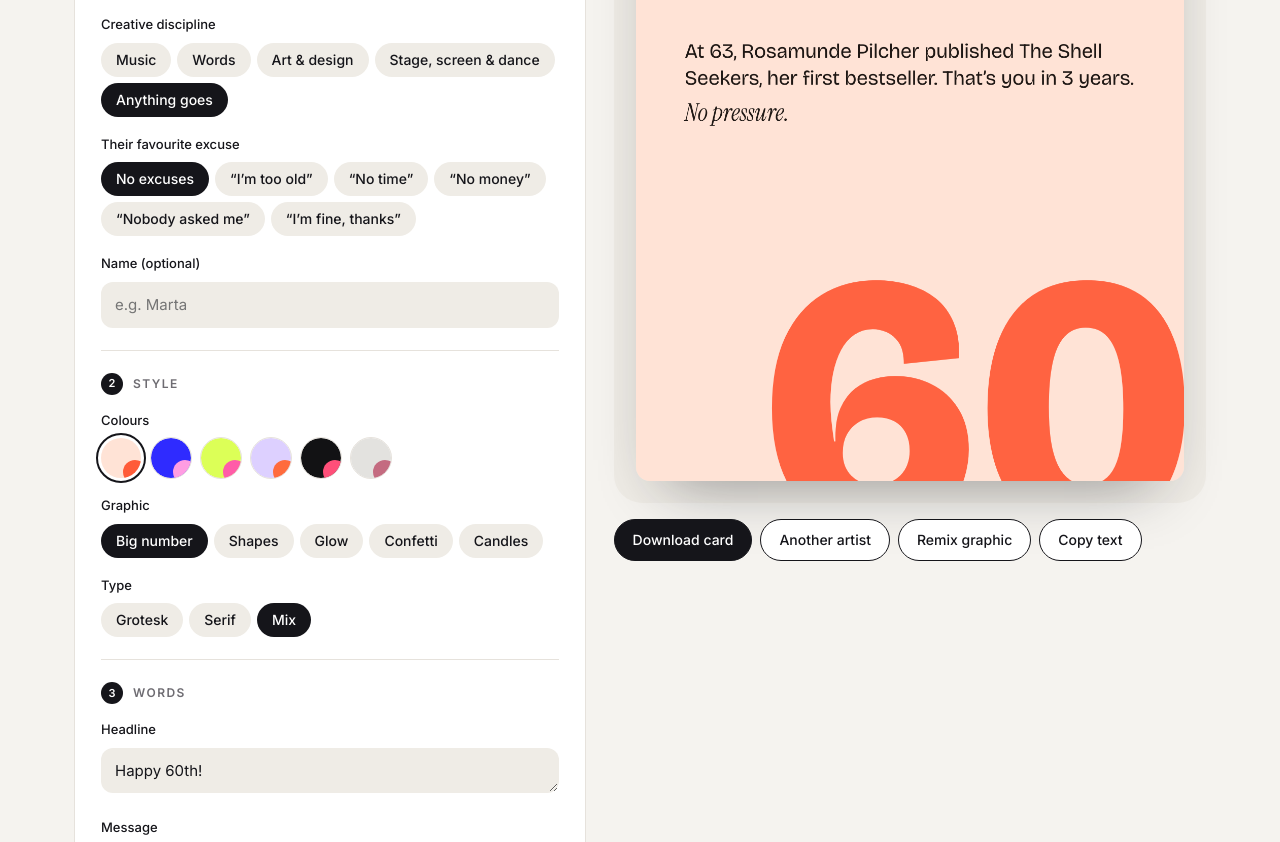
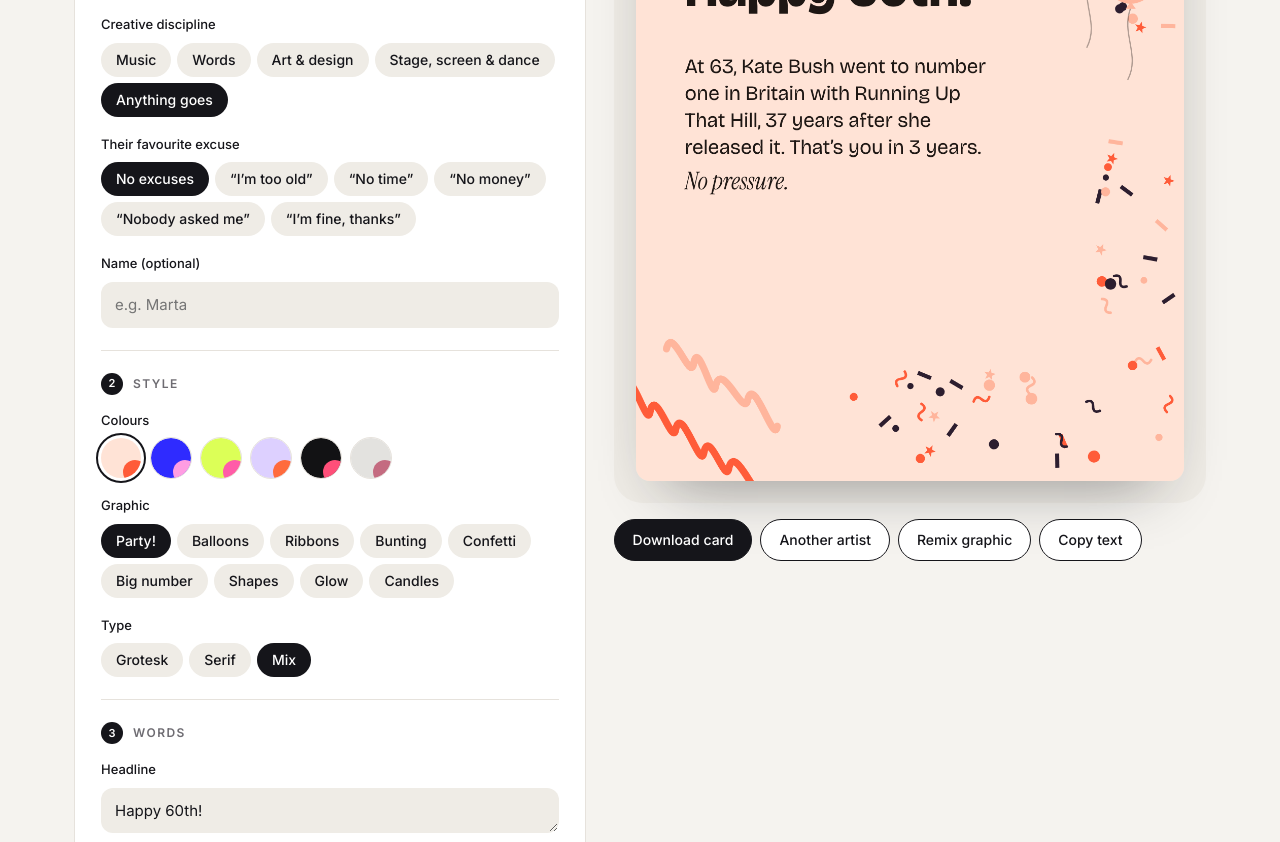
Before and after one commit to kasiata/podcast-age, a plain HTML site: page index.html in a window 1280 px wide. Shown: the part 607-1449 px from the top of the page. Drawn offline with nearby package versions, Linux system fonts and the light colour scheme.

Commit message:
Update index.html

```diff
--- a/index.html
+++ b/index.html
@@ -143,6 +143,15 @@
 // [age, name, gender (w/m), discipline (music/words/art/stage), sentence that follows "At {age}, "]
 const G = [
  // ---------- music
+ [52,"Cher","w","music","Cher went to number one in America with Believe, the oldest woman ever to do it at the time."],
+ [55,"Kylie Minogue","w","music","Kylie Minogue had a global hit with Padam Padam, and won her first Grammy in twenty years."],
+ [59,"Cyndi Lauper","w","music","Cyndi Lauper became the first woman to win the Tony for Best Score on her own, for Kinky Boots."],
+ [63,"Kate Bush","w","music","Kate Bush went to number one in Britain with Running Up That Hill, 37 years after she released it."],
+ [71,"Mavis Staples","w","music","Mavis Staples won her first Grammy, sixty years into her career."],
+ [73,"Bonnie Raitt","w","music","Bonnie Raitt beat Taylor Swift, Beyoncé and Adele to the Grammy for Song of the Year."],
+ [76,"Gloria Gaynor","w","music","Gloria Gaynor won a Grammy, forty years after I Will Survive."],
+ [77,"Dolly Parton","w","music","Dolly Parton released her first rock album. It became the highest-charting album of her career."],
+ [78,"Brenda Lee","w","music","Brenda Lee went to number one in America with Rockin’ Around the Christmas Tree, 65 years after she recorded it."],
  [55,"Sixto Rodriguez","m","music","Sixto Rodriguez found out he had been a star in South Africa for 25 years, and flew there to play sold-out concerts."],
  [45,"Tina Turner","w","music","Tina Turner swept the Grammys with her comeback album, Private Dancer."],
  [46,"Sharon Jones","w","music","Sharon Jones released her first album, after years as a prison guard and wedding singer."],
@@ -293,10 +302,10 @@ const THEMES = [
   {id:"ink", bg:"#121214", ink:"#f5f1ea", a:["#ff4f79","#ffd23f","#7cf2d0"]},
   {id:"mist", bg:"#e3e2df", ink:"#2f363c", a:["#c46b80","#43323a","#b9c4cb"]}
 ];
-const DECORS = [["number","Big number"],["shapes","Shapes"],["glow","Glow"],["confetti","Confetti"],["candles","Candles"]];
+const DECORS = [["party","Party!"],["balloons","Balloons"],["ribbons","Ribbons"],["bunting","Bunting"],["confetti","Confetti"],["number","Big number"],["shapes","Shapes"],["glow","Glow"],["candles","Candles"]];
 const FONTS = [["grotesk","Grotesk"],["serif","Serif"],["mix","Mix"]];
 
-const S = {age:60, gender:"any", disc:"any", excuse:"none", name:"", theme:"tomato", decor:"number", font:"mix", pick:0, seed:7};
+const S = {age:60, gender:"any", disc:"any", excuse:"none", name:"", theme:"tomato", decor:"party", font:"mix", pick:0, seed:7};
 const $ = id => document.getElementById(id);
 const ord = n => { const s=["th","st","nd","rd"], v=n%100; return n+(s[(v-20)%10]||s[v]||s[0]); };
 
@@ -415,6 +424,73 @@ function gCandles(t){
   ctx.restore();
 }
 
+
+function gBalloons(t, r, small){
+  const spots = small ? [[880,250],[985,330]] : [[850,220],[975,310],[790,105],[1005,130]];
+  spots.forEach(([bx,by], i) => {
+    const x = bx + (r()-.5)*40, y = by + (r()-.5)*40, rx = small ? 62 : 72, ry = small ? 78 : 90;
+    ctx.save();
+    ctx.strokeStyle = t.ink; ctx.globalAlpha = .35; ctx.lineWidth = 2.5;
+    ctx.beginPath(); ctx.moveTo(x, y+ry+8); ctx.bezierCurveTo(x-20, y+ry+60, x+20, y+ry+100, x-6, y+ry+150); ctx.stroke();
+    ctx.globalAlpha = 1;
+    const c = t.a[i % 3];
+    const g = ctx.createRadialGradient(x-rx*.35, y-ry*.4, 4, x, y, ry*1.1);
+    g.addColorStop(0, '#ffffff'); g.addColorStop(.18, c); g.addColorStop(1, c);
+    ctx.fillStyle = g;
+    ctx.beginPath(); ctx.ellipse(x, y, rx, ry, 0, 0, Math.PI*2); ctx.fill();
+    ctx.fillStyle = c; ctx.beginPath(); ctx.moveTo(x-10, y+ry+10); ctx.lineTo(x+10, y+ry+10); ctx.lineTo(x, y+ry-4); ctx.closePath(); ctx.fill();
+    ctx.restore();
+  });
+}
+function ribbon(t, r, x0, y0, len, color, dir){
+  ctx.save(); ctx.strokeStyle = color; ctx.lineWidth = 14; ctx.lineCap = 'round';
+  ctx.beginPath(); ctx.moveTo(x0, y0);
+  let x = x0, y = y0;
+  for (let i=0;i<len;i++){
+    const dx = (40 + r()*30) * dir, dy = 25 + r()*30;
+    ctx.bezierCurveTo(x + dx*.2, y - 50, x + dx*.9, y + dy + 40, x + dx, y + dy);
+    x += dx; y += dy;
+  }
+  ctx.stroke(); ctx.restore();
+}
+function gRibbons(t, r){
+  ribbon(t, r, 640, -20, 6, t.a[0], 1);
+  ribbon(t, r, 820, -30, 5, t.a[1], 1);
+  ribbon(t, r, 980, 10, 4, t.a[2], -1);
+  ribbon(t, r, 60, H-260, 4, t.a[1], 1);
+  ribbon(t, r, -20, H-180, 5, t.a[0], 1);
+}
+function gBunting(t){
+  const y0 = 40, sag = 70;
+  ctx.save(); ctx.strokeStyle = t.ink; ctx.globalAlpha = .5; ctx.lineWidth = 3;
+  ctx.beginPath(); ctx.moveTo(-10, y0); ctx.quadraticCurveTo(W/2, y0 + sag*2, W+10, y0); ctx.stroke(); ctx.globalAlpha = 1;
+  const n = 12;
+  for (let i=0;i<n;i++){
+    const u = (i+.5)/n, x = -10 + u*(W+20);
+    const y = (1-u)*(1-u)*y0 + 2*(1-u)*u*(y0+sag*2) + u*u*y0;
+    ctx.fillStyle = t.a[i % 3];
+    ctx.beginPath(); ctx.moveTo(x-36, y); ctx.lineTo(x+36, y); ctx.lineTo(x, y+80); ctx.closePath(); ctx.fill();
+  }
+  ctx.restore();
+}
+function gPartyConfetti(t, r, n){
+  ctx.save();
+  const zones = [[520, 30, W-40, 260],[W-170, 260, W-30, H-60],[420, H-210, W-170, H-40]];
+  for (let i=0;i<n;i++){
+    const z = zones[Math.floor(r()*zones.length)];
+    const x = z[0] + r()*(z[2]-z[0]), y = z[1] + r()*(z[3]-z[1]);
+    ctx.fillStyle = ctx.strokeStyle = t.a[Math.floor(r()*3)];
+    ctx.save(); ctx.translate(x,y); ctx.rotate(r()*Math.PI*2);
+    const k = r();
+    if (k < .35){ ctx.beginPath(); ctx.arc(0,0,6+r()*6,0,Math.PI*2); ctx.fill(); }
+    else if (k < .65){ ctx.fillRect(-14,-4,28,8); }
+    else if (k < .85){ ctx.lineWidth = 5; ctx.lineCap = 'round'; ctx.beginPath(); ctx.moveTo(-16,0); ctx.quadraticCurveTo(-8,-12,0,0); ctx.quadraticCurveTo(8,12,16,0); ctx.stroke(); }
+    else { ctx.beginPath(); for (let p=0;p<5;p++){ const a = p*Math.PI*2/5 - Math.PI/2; ctx.lineTo(Math.cos(a)*12, Math.sin(a)*12); const b = a + Math.PI/5; ctx.lineTo(Math.cos(b)*5, Math.sin(b)*5); } ctx.closePath(); ctx.fill(); }
+    ctx.restore();
+  }
+  ctx.restore();
+}
+
 function fontSet(){
   if (S.font === "serif") return {head:(s)=>`400 ${s}px 'Instrument Serif', Georgia, serif`, body:(s)=>`400 ${s}px 'Instrument Serif', Georgia, serif`, sign:(s)=>`italic 400 ${s}px 'Instrument Serif', Georgia, serif`, hs:130, bs:50, ss:46};
   if (S.font === "grotesk") return {head:(s)=>`800 ${s}px 'Bricolage Grotesque', system-ui, sans-serif`, body:(s)=>`400 ${s}px 'Bricolage Grotesque', system-ui, sans-serif`, sign:(s)=>`600 ${s}px 'Bricolage Grotesque', system-ui, sans-serif`, hs:104, bs:40, ss:36};
@@ -445,16 +521,22 @@ function draw(){
   if (d==="glow") gGlow(t, r);
   if (d==="confetti") gConfetti(t, r);
   if (d==="candles") gCandles(t);
+  if (d==="bunting"){ gBunting(t); gPartyConfetti(t, r, 30); }
+  if (d==="ribbons") gRibbons(t, r);
+  if (d==="balloons") gBalloons(t, r, false);
+  if (d==="party"){ gRibbons(t, r); gPartyConfetti(t, r, 80); gBalloons(t, r, true); }
 
   // top label
+  const ly = d==="bunting" ? H - 140 : 120;
   ctx.fillStyle = t.ink; ctx.font = "600 22px Inter, system-ui, sans-serif";
-  ctx.fillText("Late Breakthrough", P, 120);
-  ctx.globalAlpha = .55; ctx.fillText("Birthday Card", P, 150); ctx.globalAlpha = 1;
+  ctx.fillText("Late Breakthrough", P, ly);
+  ctx.globalAlpha = .55; ctx.fillText("Birthday Card", P, ly + 30); ctx.globalAlpha = 1;
 
   const f = fontSet();
-  const maxW = (d==="candles") ? W - 2*P - 40 : W - 2*P;
-  const top = (d==="shapes") ? 360 : 300;
-  const bottom = (d==="candles") ? H - 380 : (d==="number" ? H - 420 : H - 200);
+  const narrow = ["candles","balloons","party"].includes(d);
+  const maxW = (d==="balloons" || d==="party") ? W - 2*P - 290 : (narrow ? W - 2*P - 170 : W - 2*P);
+  const top = (d==="shapes") ? 360 : (["bunting","ribbons","party"].includes(d) ? 330 : 300);
+  const bottom = (d==="candles") ? H - 380 : (d==="number" ? H - 420 : (["ribbons","party"].includes(d) ? H - 280 : H - 200));
   const hello = $('t-hello').value, body = $('t-body').value, sign = $('t-sign').value;
 
   let hs = f.hs, bs = f.bs, ss = f.ss, hl, bl, sl, total;
@@ -475,14 +557,27 @@ function draw(){
   ctx.font = f.sign(ss); sl.forEach(l => { ctx.fillText(l, P, y); y += ss*1.25; });
 
   // footer
-  if (d !== "shapes"){
+  if (["number","glow","confetti","candles"].includes(d)){
     ctx.font = "600 22px Inter, system-ui, sans-serif"; ctx.fillStyle = t.ink; ctx.textAlign = "right";
     ctx.fillText("Nobody’s Business", W - P, 120);
     ctx.globalAlpha = .55; ctx.fillText("a podcast", W - P, 150); ctx.globalAlpha = 1;
     ctx.textAlign = "left";
   } else {
     ctx.font = "600 22px Inter, system-ui, sans-serif"; ctx.fillStyle = t.ink; ctx.globalAlpha = .55;
-    ctx.fillText("Nobody’s Business — a podcast", P, 180); ctx.globalAlpha = 1;
+    ctx.fillText("Nobody’s Business — a podcast", P, d==="bunting" ? H - 80 : 180); ctx.globalAlpha = 1;
+  }
+}
+
+
+function burst(el){
+  const b = el.getBoundingClientRect(), cols = ['#ff5c39','#5b3cff','#ffd23f','#ff9de2','#7cf2d0'];
+  for (let i=0;i<28;i++){
+    const p = document.createElement('i');
+    p.style.cssText = `position:fixed;left:${b.left+b.width/2}px;top:${b.top+b.height/2}px;width:${6+Math.random()*6}px;height:${6+Math.random()*6}px;background:${cols[i%5]};border-radius:${Math.random()<.5?'50%':'2px'};pointer-events:none;z-index:99;transition:transform .9s cubic-bezier(.2,.7,.3,1),opacity .9s`;
+    document.body.appendChild(p);
+    const a = Math.random()*Math.PI*2, d = 60+Math.random()*110;
+    requestAnimationFrame(() => { p.style.transform = `translate(${Math.cos(a)*d}px,${Math.sin(a)*d+40}px) rotate(${Math.random()*540}deg)`; p.style.opacity = 0; });
+    setTimeout(() => p.remove(), 1000);
   }
 }
 
@@ -497,11 +592,11 @@ swatches();
 $('age').oninput = () => { S.age = +$('age').value; S.pick = 0; $('agebig').textContent = S.age; writeText(); draw(); };
 $('name').oninput = () => { S.name = $('name').value; writeText(); draw(); };
 ['t-hello','t-body','t-sign'].forEach(id => $(id).oninput = draw);
-$('another').onclick = () => { S.pick++; writeText(); draw(); };
-$('shake').onclick = () => { S.seed = Math.floor(Math.random()*1e9); draw(); };
+$('another').onclick = e => { S.pick++; writeText(); draw(); burst(e.currentTarget); };
+$('shake').onclick = e => { S.seed = Math.floor(Math.random()*1e9); draw(); burst(e.currentTarget); };
 
-$('download').onclick = () => {
-  draw();
+$('download').onclick = e => {
+  draw(); burst(e.currentTarget);
   cv.toBlob(b => {
     const a = document.createElement('a');
     a.download = `birthday-card-${S.age}.png`;
```
